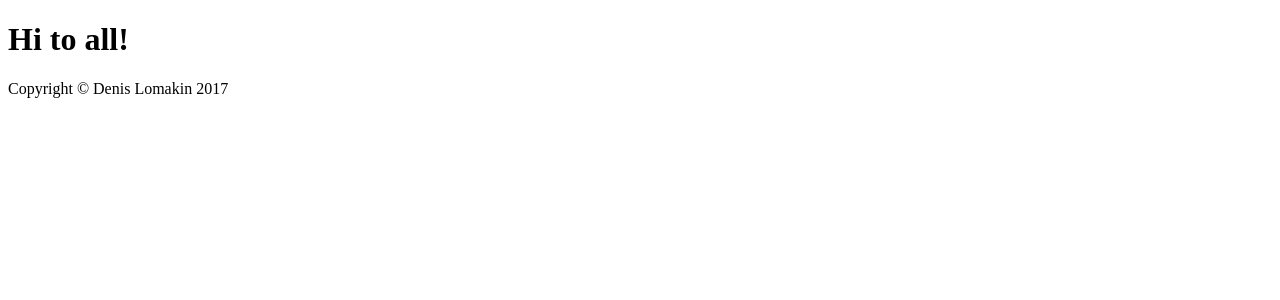
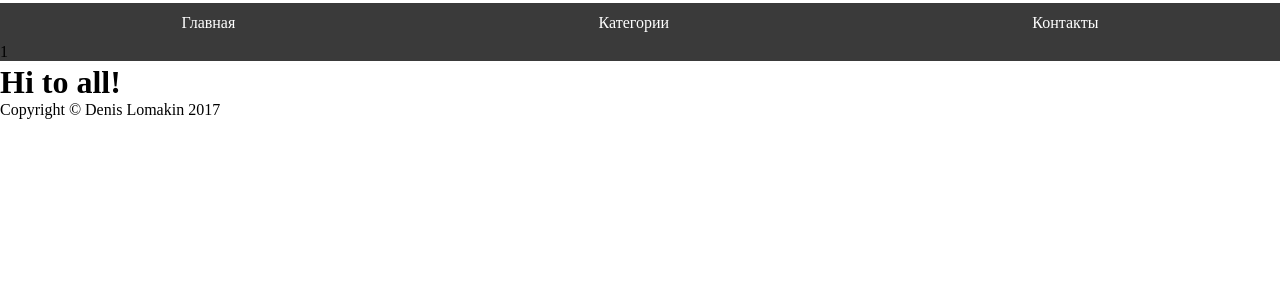
Before and after one commit to Homelessjester/PHP_LVL1, a PHP site: page /internet_shop/template.php in a window 1280 px wide. Shown: the top 300 px of the page. Run offline with PHP 8.4, Linux system fonts and the light colour scheme.

Commit message:
Выполнил все задания, кроме 8-го. Поработал над шаблоном, внедрил гриды

```diff
--- /dev/null
+++ b/internet_shop/main.php
@@ -0,0 +1,19 @@
+<?php
+$h1 = 'Hi to all!';
+$title = 'My first PHP page';
+$current_year = date("Y");
+
+function create_menu ($array){
+    if (!is_array($array)) return new Error('Value is not an array');
+
+    foreach ($array as $item => $value){
+        if (is_array($value)) {
+            echo '<li><a href="#" title="' . $item . '">' . $item . '<ul>';
+            create_menu($value);
+            echo '</a></ul></li>';
+        } else {
+            echo '<li><a href="#" title="' . $value . '">' . $value . '</a></li>';
+        }
+    }
+    return true;
+}
--- /dev/null
+++ b/internet_shop/styles/compiled/style.css
@@ -0,0 +1,63 @@
+* {
+  padding: 0;
+  margin: 0;
+}
+
+.navigation {
+  display: grid;
+  grid-template-areas: "nav nav nav";
+  list-style: none;
+  background-color: #3a3a3a;
+  border-top: solid 3px #fff;
+  border-bottom: solid 3px #fff;
+  box-shadow: 0 -2px 3px -1px black;
+}
+
+.navigation li {
+  text-align: center;
+  justify-content: space-around;
+}
+
+.navigation li:first-child {
+  border-radius: 5px 0 0 5px;
+}
+
+.navigation li:hover {
+  background-color: #222;
+}
+
+.navigation li:hover > ul {
+  display: block;
+  background-color: #222;
+  border: solid 3px #fff;
+  border-top: 0;
+  border-radius: 0 0 8px 8px;
+  box-shadow: 0 3px 3px 0 rgba(0, 0, 0, 0.25);
+}
+
+.navigation li a {
+  display: block;
+  padding: 0 20px;
+  text-decoration: none;
+  line-height: 40px;
+  color: #fff;
+}
+
+.navigation li li a:hover {
+  background-color: #000;
+}
+
+.navigation ul {
+  display: none;
+  list-style: none;
+  margin-left: -3px;
+  overflow: hidden;
+}
+
+.navigation ul li:last-child a {
+  border-radius: 0 0 5px 5px;
+}
+
+.navigation ul li:last-child a:hover {
+  border-radius: 0 0 5px 5px;
+}
--- /dev/null
+++ b/internet_shop/styles/sass/style.sass
@@ -0,0 +1,48 @@
+*
+  padding: 0
+  margin: 0
+
+.navigation
+  display: grid
+  grid-template-areas: "nav nav nav"
+  list-style: none
+  background-color: rgb(58, 58, 58)
+  border-top: solid 3px #fff
+  border-bottom: solid 3px #fff
+  box-shadow: 0px -2px 3px -1px rgba(0, 0, 0, 1)
+  li
+    text-align: center
+    justify-content: space-around
+    &:first-child
+      border-radius: 5px 0 0 5px
+    &:hover
+      background-color: #222
+      > ul
+        display: block
+        background-color: #222
+        border: solid 3px #fff
+        border-top: 0
+        border-radius: 0 0 8px 8px
+        box-shadow: 0 3px 3px 0 rgba(0, 0, 0, 0.25)
+    a
+      display: block
+      padding: 0 20px
+      text-decoration: none
+      line-height: 40px
+      color: #fff
+    li
+      a
+        &:hover
+          background-color: #000
+
+  ul
+    display: none
+    list-style: none
+    margin-left: -3px
+    overflow: hidden
+    li
+      &:last-child
+        a
+          border-radius: 0 0 5px 5px
+          &:hover
+            border-radius: 0 0 5px 5px
--- a/template.php
+++ b/internet_shop/template.php
@@ -1,7 +1,10 @@
 <?php
-$h1 = 'Hi to all!';
-$title = 'My first PHP page';
-$current_year = date("Y");
+include_once './main.php';
+$menu = ['Главная',
+    'Категории' => [
+        'Одежда',
+        'Обувь'],
+    'Контакты'];
 ?>
 <!doctype html>
 <html lang="en">
@@ -10,12 +13,17 @@ $current_year = date("Y");
     <meta name="viewport"
           content="width=device-width, user-scalable=no, initial-scale=1.0, maximum-scale=1.0, minimum-scale=1.0">
     <meta http-equiv="X-UA-Compatible" content="ie=edge">
+    <link rel="stylesheet" href="./styles/compiled/style.css">
     <title><?= $title ?></title>
 </head>
 <body>
 
 <header>
-    <!-- Nothing to do here -->
+    <nav>
+        <menu class="navigation">
+            <?= create_menu($menu); ?>
+        </menu>
+    </nav>
 </header>
 
 <main>
```
Also changed, not shown: index.php (+25 -4 lines), 1 other file.
